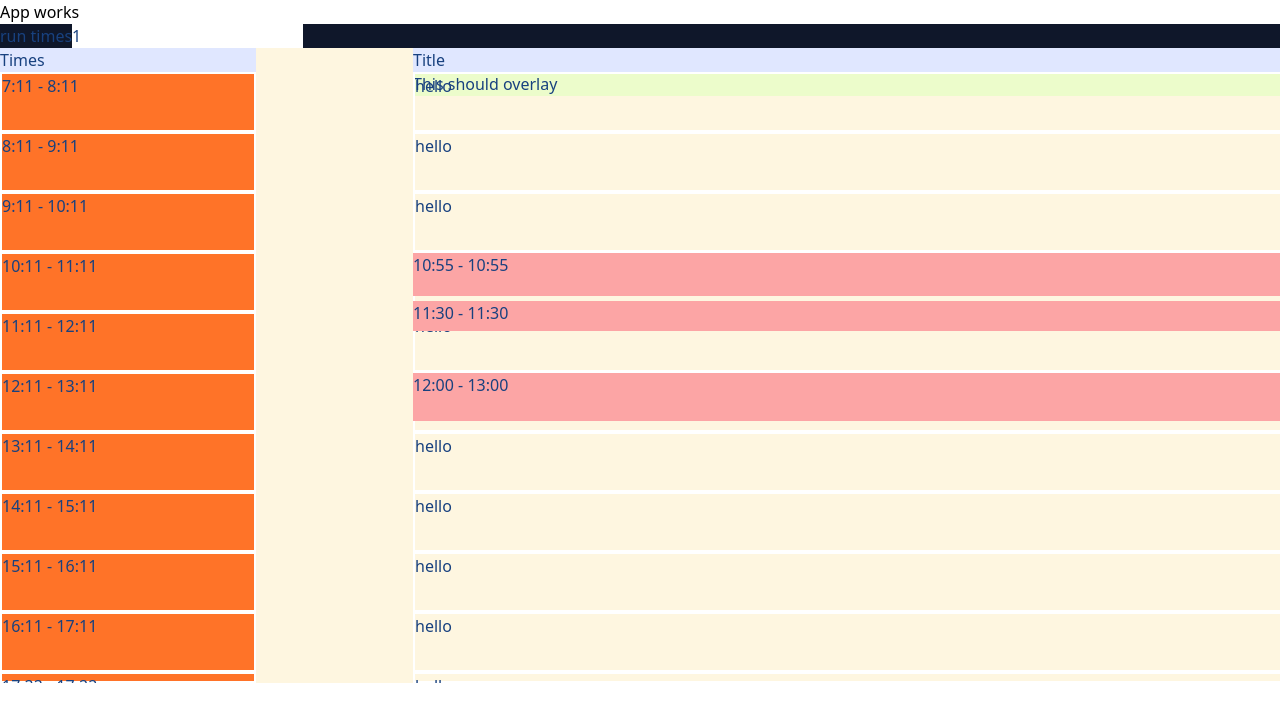
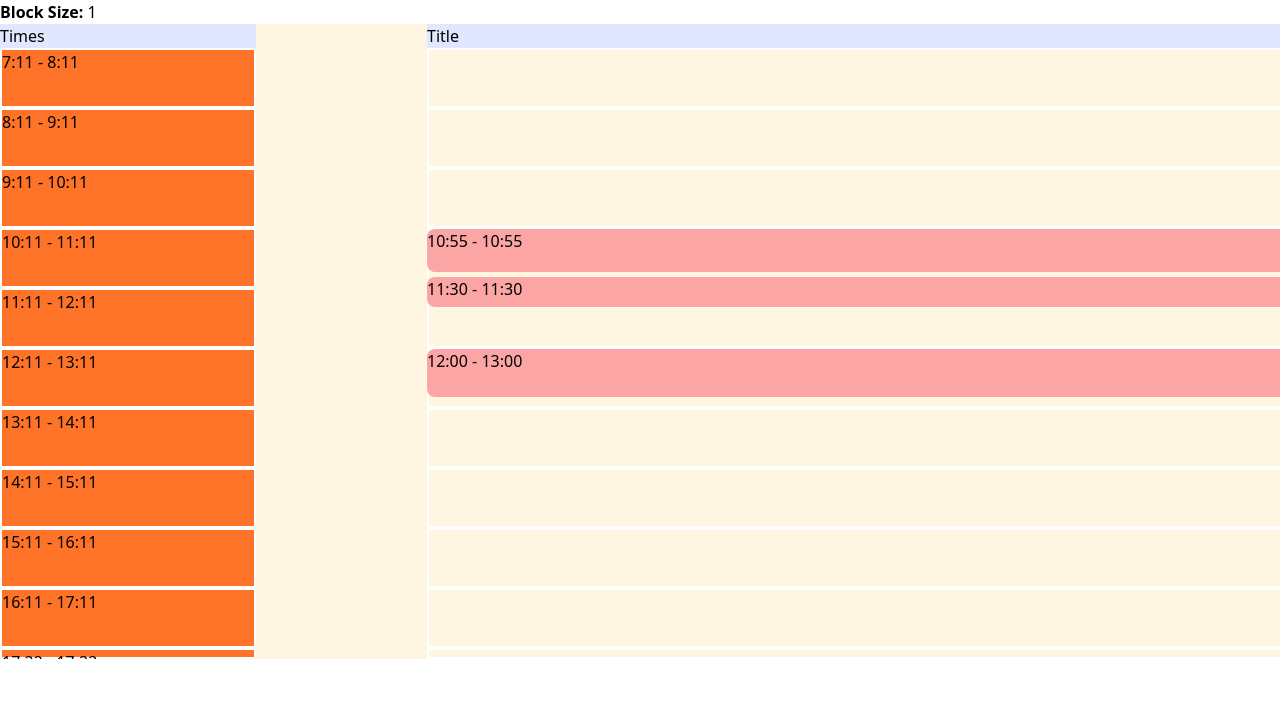
Before and after one commit to lucien-van-duijnhoven/lucks, a React (Vite) app: page / in a window 1280 px wide. Shown: the top 722 px of the page. Built offline with nearby package versions, Linux system fonts and the light colour scheme.

Commit message:
Clean-up

```diff
--- a/src/App.tsx
+++ b/src/App.tsx
@@ -1,15 +1,14 @@
 import { useState } from 'react'
 import reactLogo from './assets/react.svg'
 import './App.css'
-import { New } from './New'
+import { Schedule } from './New'
 
 function App() {
   const [count, setCount] = useState(0)
 
   return (
     <div className="App">
-      App works
-      <New/>
+      <Schedule/>
     </div>
   )
 }
--- a/src/MetaDataProvider.tsx
+++ b/src/MetaDataProvider.tsx
@@ -1,15 +1,15 @@
 import { createContext, ReactNode, useContext, useState } from "react";
 
-export const MetaDataContext = createContext<{sizeMultiplier: number, setSizeMultiplier:any}>({sizeMultiplier: 1, setSizeMultiplier: ()=>[] });
-
+export const MetaDataContext = createContext<{sizeMultiplier: number, setSizeMultiplier:React.Dispatch<React.SetStateAction<number>>}>({sizeMultiplier: 1, setSizeMultiplier: ()=>{} });
 
 export const useMetaDataContext = () => useContext(MetaDataContext);
 
 export function MetaDataProvider({children}:{children: ReactNode}) {
   const [sizeMultiplier, setSizeMultiplier] = useState<number>(1);
   return (
-    <MetaDataContext.Provider value={{sizeMultiplier, setSizeMultiplier}}>
+    <MetaDataContext.Provider value={{sizeMultiplier, setSizeMultiplier: setSizeMultiplier}}>
+        <b>Block Size: </b><input type="number" name="" id="" value={sizeMultiplier} onChange={(e)=>setSizeMultiplier(parseInt(e.target.value))} />
         {children}
-        </MetaDataContext.Provider>
+    </MetaDataContext.Provider>
   )
 }
--- a/src/New.tsx
+++ b/src/New.tsx
@@ -5,28 +5,8 @@ import Room from "./Room";
 import SidBar from "./SideBar";
 import { ThemeProvider } from "./ThemeProvider";
 import { MetaDataProvider, useMetaDataContext } from "./MetaDataProvider";
-// interface HourMinute {
-//   h: number;
-//   m: number;
-// }
 
-// interface Time {
-//   start: HourMinute;
-//   end: HourMinute;
-// }
-
-// export interface Event {
-//   times: Time;
-//   data?: any;
-// }
-
-interface ActiveBlock {
-  time: Time;
-  offset: number;
-}
-
-export const New: FC = () => {
-  const pxPerMinute = 1;
+export const Schedule: FC = () => {
   const dayRange: Time = {
     start: {
       h: 7,
@@ -49,43 +29,11 @@ export const New: FC = () => {
   return (
     <ThemeProvider>
     <MetaDataProvider>
-    <main className="bg-slate-900 w-full text-[#18417f] h-fit">
-      <button onClick={handleTimesTest}>run times</button>
-      <input type="number" name="" id="" value={sizeMultiplier} onChange={(e) => setSizeMultiplier(new Number(e.target.value))} />
-      <div className="snap-x flex overflow-scroll snap-mandatory">
+      <div className="snap-x flex overflow-x-scroll overflow-y-hidden snap-mandatory h-fit ">
         <div className="sticky left-0 w-1/5 min-w-fit bg-indigo-100 shrink-0">
           <h1>Times</h1>
           <SidBar range={{ start: { h: 7, m: 11 }, end: { h: 17, m: 22 } }} />
         </div>
-        {/* {
-                    createMainTimes({ h: 7, m: 11 }, { h: 17, m: 22 }, dummyData)?.map(date =>
-                        <div style={{ height: date.buffer.bufferInMinutes }} className="shrink-0 bg-red-200">
-                            <span>{date.start.h}:{date.start.m} - {date.end.h}:{date.end.m}</span>
-                        </div>
-                    )
-                } */}
-        {/* {dummyEvents.map((event, index) =>
-                    <>
-                        <div className="snap-center shrink-0 w-full bg-[#fef6e0] flex place-items-end flex-col">
-
-
-                            <div className="w-4/5 flex">
-                                <h2 className="place-self-center bg-indigo-100 w-full">{event.title}</h2>
-                            </div>
-                            {
-                                createMainTimes({ h: 7, m: 11 }, { h: 17, m: 22 }, event.times)?.map(date =>
-                                    <div style={{ height: date.buffer.bufferInMinutes * bufferPxSize }} className={`${date.buffer.isFull ? " bg-[#ff8228]" : "border-solid border-white"} ` + " w-4/5 " + ` ${!date.buffer.isFirst && !date.buffer.isSecond ? "border-t-2" : ""} ` + ` ${!date.buffer.isFirst && !date.buffer.isEnd ? "border-b-2" : ""} `}>
-                                        {date.buffer.isFull ? <span>{date.buffer.title}</span> : null}
-                                    </div>
-                                )
-                            }
-
-
-                        </div>
-                    </>
-                )} */}
-
-        <>
           <div className="snap-center shrink-0 w-full bg-[#fef6e0] flex place-items-end flex-col">
             <div className="w-4/5 flex">
               <h2 className="place-self-center bg-indigo-100 w-full">Title</h2>
@@ -97,81 +45,9 @@ export const New: FC = () => {
                 range={{ start: { h: 7, m: 11 }, end: { h: 17, m: 22 } }}
               />
             </div>
-            {/* {
-                            createMainTimes({ h: 7, m: 11 }, { h: 17, m: 22 }, event.times)?.map(date =>
-                                <div style={{ height: date.buffer.bufferInMinutes * bufferPxSize }} className={`${date.buffer.isFull ? " bg-[#ff8228]" : "border-solid border-white"} ` + " w-4/5 " + ` ${!date.buffer.isFirst && !date.buffer.isSecond ? "border-t-2" : ""} ` + ` ${!date.buffer.isFirst && !date.buffer.isEnd ? "border-b-2" : ""} `}>
-                                    {date.buffer.isFull ? <span>{date.buffer.title}</span> : null}
-                                </div>
-                            )
-                        } */}
           </div>
-        </>
       </div>
-    </main>
     </MetaDataProvider>
     </ThemeProvider>
   );
 };
-
-const dummyData: Time[] = [
-  {
-    start: {
-      h: 10,
-      m: 12,
-    },
-    end: {
-      h: 10,
-      m: 55,
-    },
-  },
-  {
-    start: {
-      h: 11,
-      m: 5,
-    },
-    end: {
-      h: 11,
-      m: 30,
-    },
-  },
-  {
-    start: {
-      h: 11,
-      m: 45,
-    },
-    end: {
-      h: 12,
-      m: 0,
-    },
-  },
-  {
-    start: {
-      h: 13,
-      m: 0,
-    },
-    end: {
-      h: 13,
-      m: 30,
-    },
-  },
-  {
-    start: {
-      h: 13,
-      m: 0,
-    },
-    end: {
-      h: 13,
-      m: 30,
-    },
-  },
-  {
-    start: {
-      h: 13,
-      m: 0,
-    },
-    end: {
-      h: 13,
-      m: 30,
-    },
-  },
-];
--- a/src/Room.tsx
+++ b/src/Room.tsx
@@ -47,15 +47,13 @@ function Room({ events, range }: { events: Event[]; range: Time }) {
             style={{ height: block.size * sizeMultiplier }}
             className="w-full border-2 border-white"
           >
-            hello
           </div>
         ))}
       </div>
-      This should overlay
       {createEventOverlay(range, events).map((block) => (
         <div
           //   onClick={() => handleOverlayBlockClick(block.data)}
-          className={`absolute w-full bg-red-300`}
+          className={`absolute w-full bg-red-300 rounded-lg border-1 border-solid`}
           style={{
             top: `${block.offset && block.offset * sizeMultiplier}px`,
             height: getDifferenceInTime(
```
